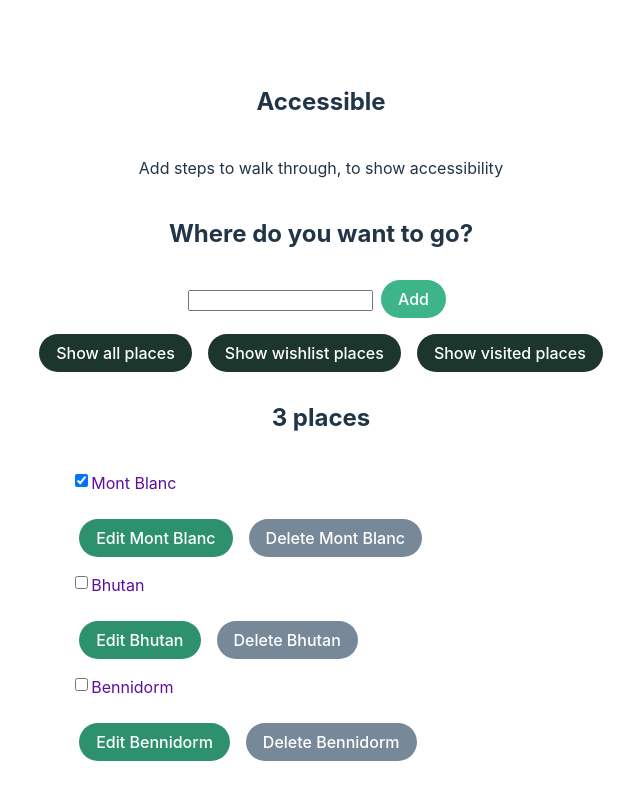
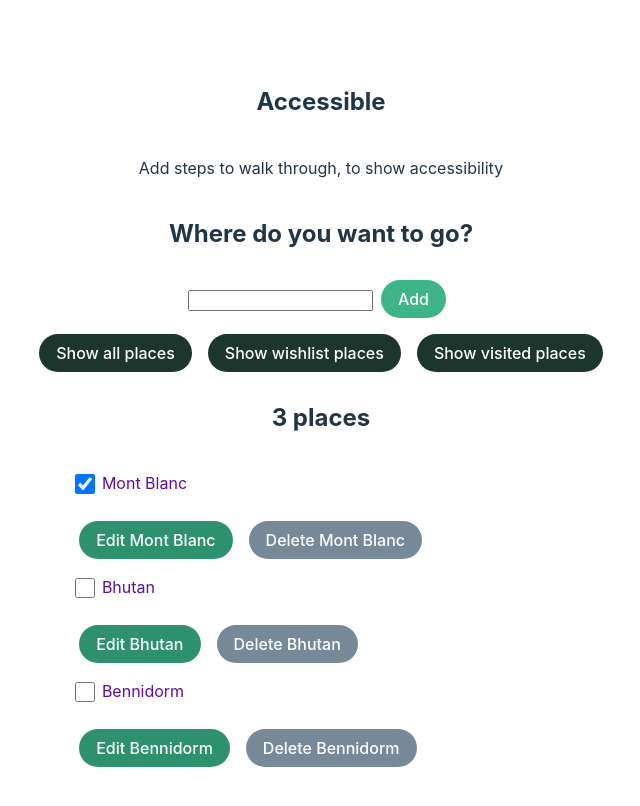
Before and after one commit to Jade-ux/accessibility-learning, a React (Vite) app in the folder places-to-go/: page / in a window 1280 px wide. Shown: the top 806 px of the page, without its empty margins (319-959 px from the left). Built offline with nearby package versions, Linux system fonts and the light colour scheme.

Commit message:
focus styles

```diff
--- a/places-to-go/src/index.css
+++ b/places-to-go/src/index.css
@@ -69,7 +69,26 @@ li {
   color: #5d0da0;
   margin-right: 0.5em;
   margin-bottom: 1rem;
+}
 
+.c-cb>input[type="checkbox"] {
+  box-sizing: border-box;
+  height: 20px;
+border-radius: .5em;
+  width: 20px;
+  margin-right: 0.5em;
+    cursor: pointer;
+}
+
+.c-cb>label {
+  cursor: pointer;
+  touch-action: manipulation;
+}
+
+/* exaggerated style for demonstration purposes */
+.c-cb>input[type="checkbox"]:focus-visible {
+  border-width: 4px;
+  outline: 3px dashed #228bec;
 }
 
 /* Buttons */
@@ -119,7 +138,7 @@ li {
 }
 
 .toggle-btn:hover {
-  background-color: #a264ff;
+  background-color: #056451;
 }
 
 /* form */
```
